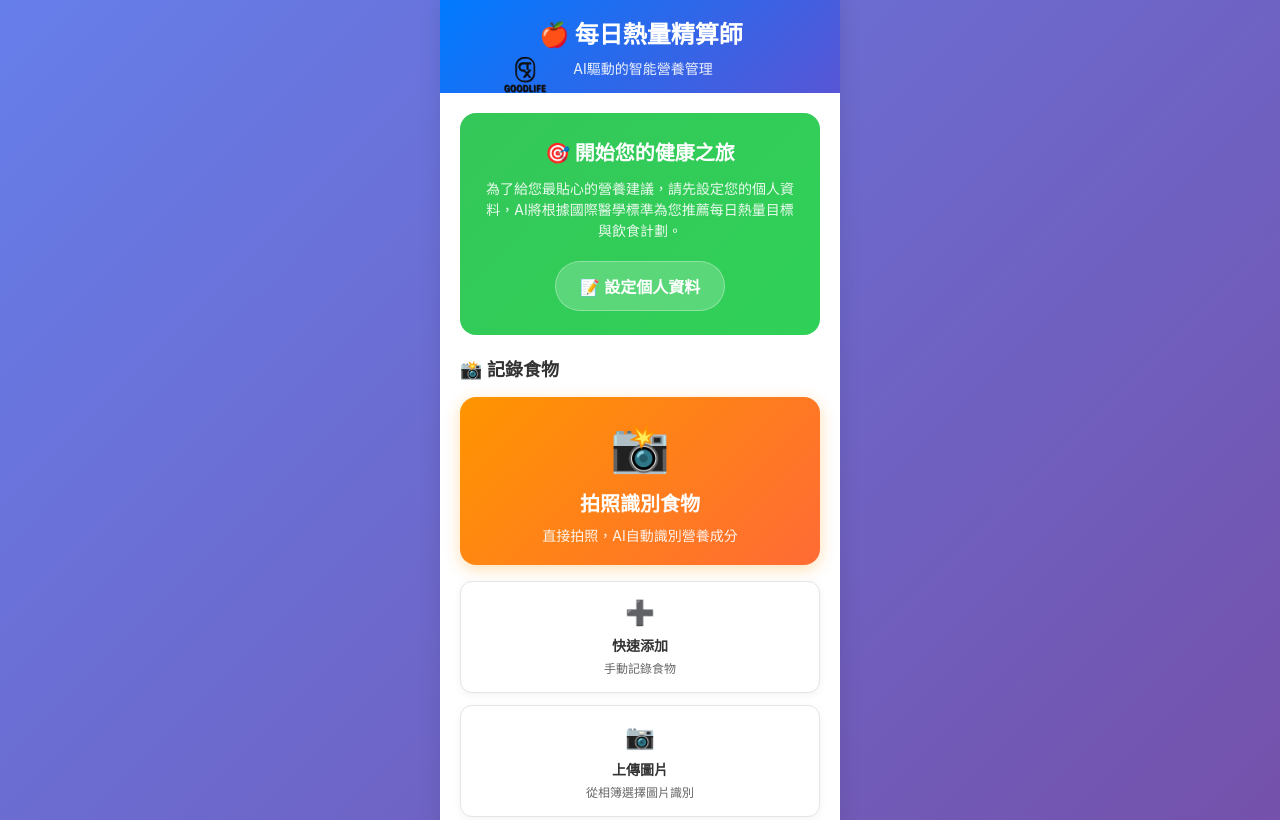
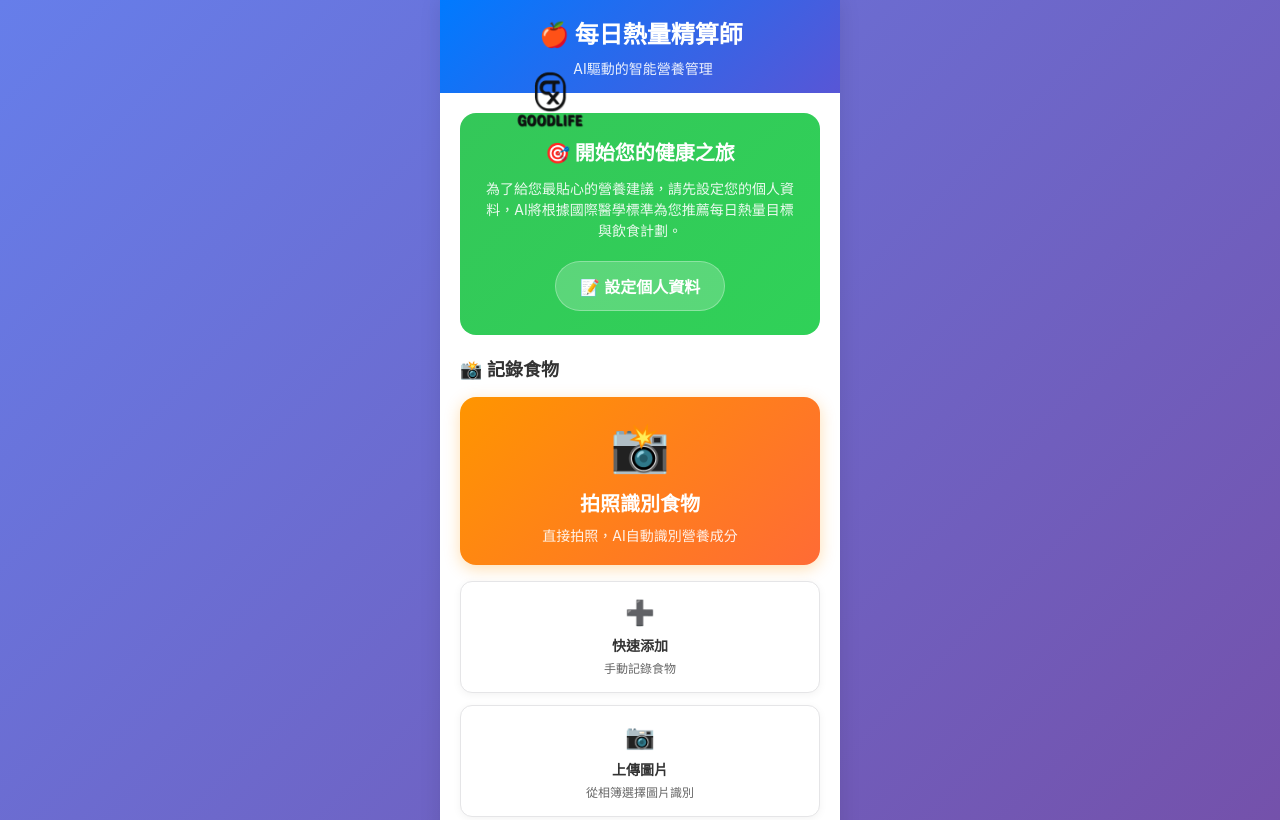
Before and after one commit to BENJOJO1964/AI-calories-frontend, a plain HTML site: page index.html in a window 1280 px wide. Shown: the top 820 px of the page. Drawn offline with Linux system fonts and the light colour scheme.

Commit message:
Enlarge logo significantly in top-left corner

```diff
--- a/index.html
+++ b/index.html
@@ -46,12 +46,12 @@
         }
 
         .logo {
-            width: 100px;
-            height: 100px;
+            width: 150px;
+            height: 150px;
             border-radius: 8px;
             object-fit: contain;
             background: transparent;
-            padding: 6px;
+            padding: 8px;
             position: absolute;
             top: 10px;
             left: 15px;
```
